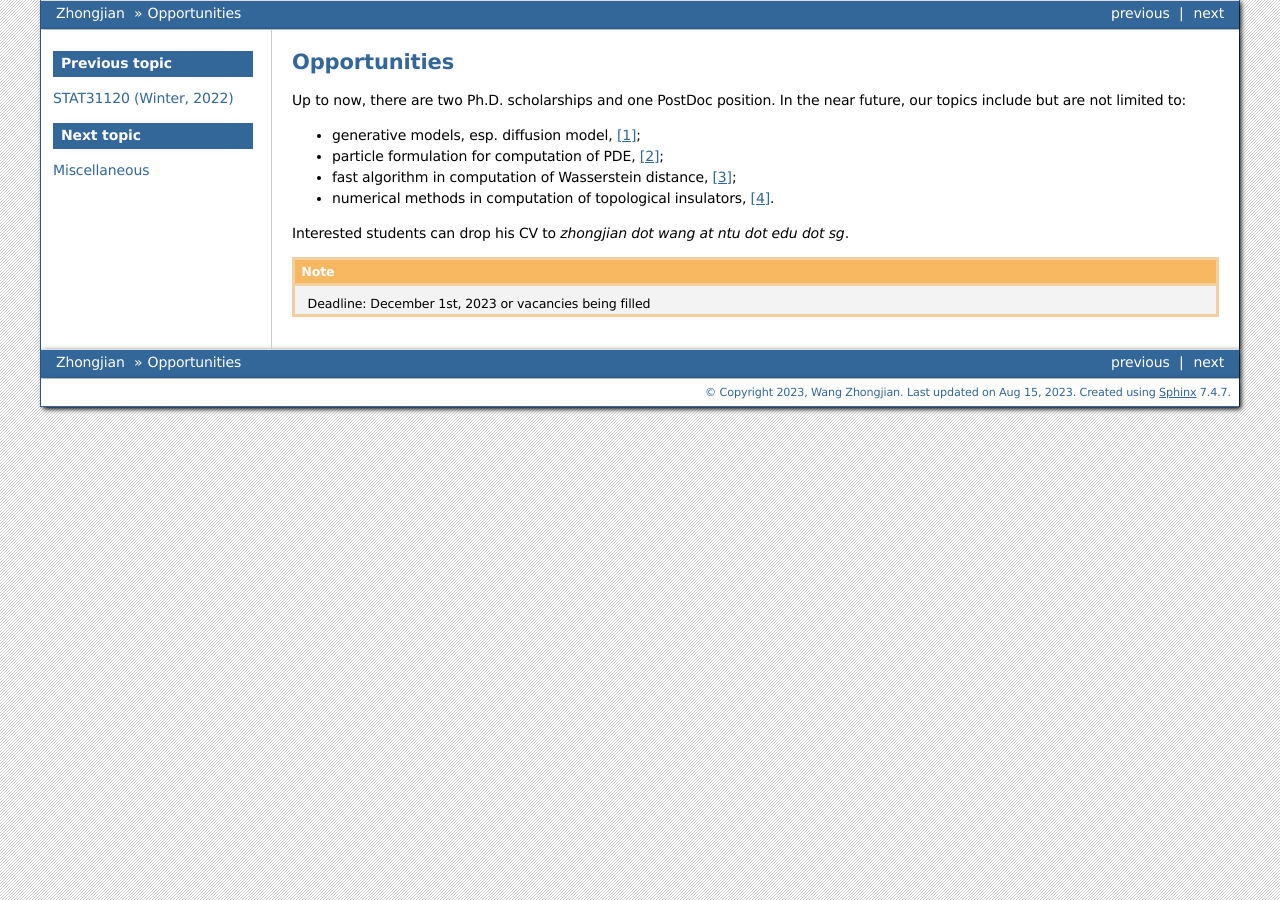
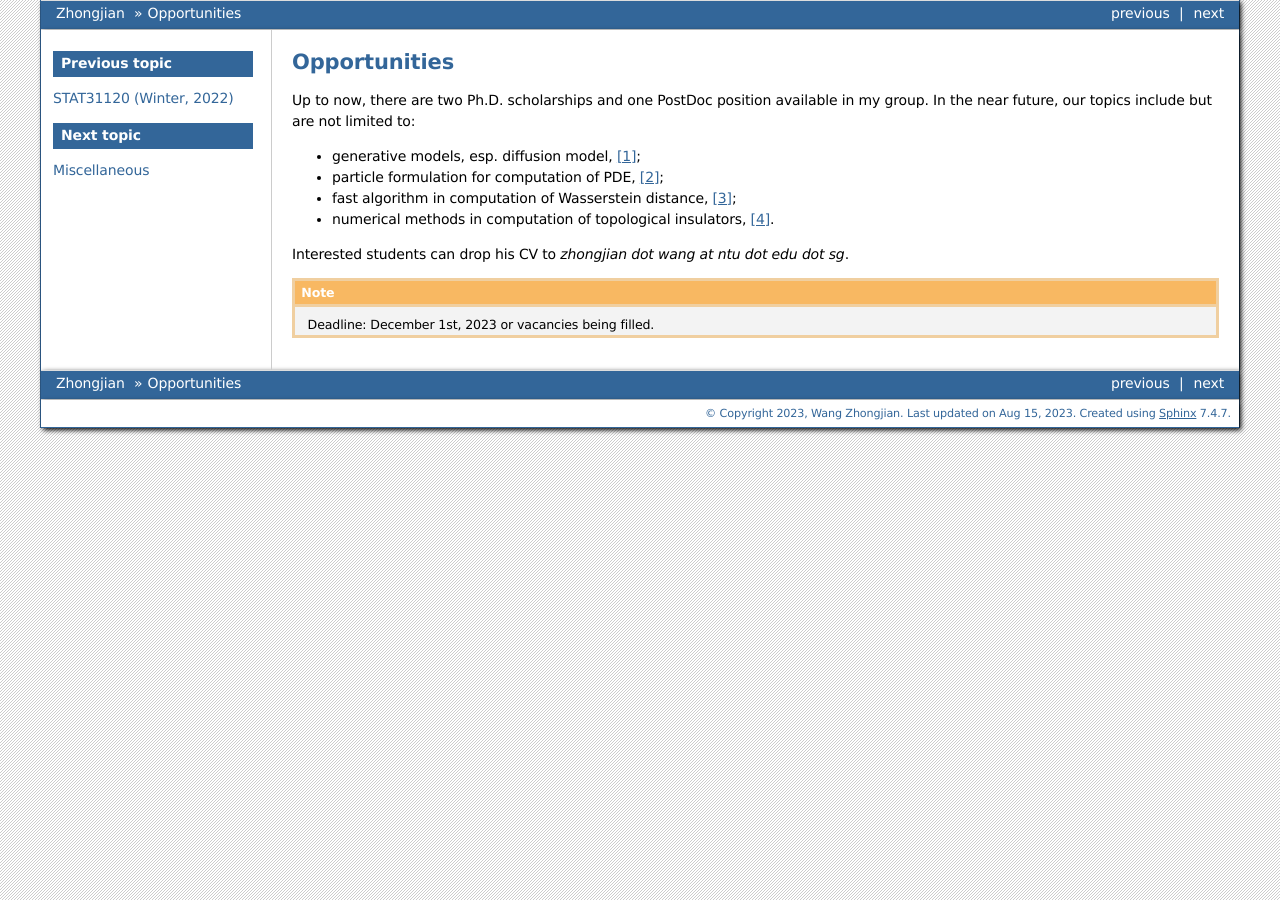
Before and after one commit to ariswang92/ariswang92.github.io, a Sphinx documentation site: the page built from doc/Opening.rst, in a window 1280 px wide. Built offline with Sphinx 7.4.7, drawn with Linux system fonts in a browser that asks for light colours.

Commit message:
Update Opening.rst

```diff
--- a/doc/Opening.rst
+++ b/doc/Opening.rst
@@ -1,7 +1,7 @@
 Opportunities
 =============
 
-Up to now, there are two Ph.D. scholarships and one PostDoc position. In the near future, our topics include but are not limited to:
+Up to now, there are two Ph.D. scholarships and one PostDoc position available in my group. In the near future, our topics include but are not limited to:
 
 * generative models, esp. diffusion model, `[1] <https://arxiv.org/abs/2301.07882>`__;
 
@@ -14,4 +14,4 @@
 
 Interested students can drop his CV to *zhongjian dot wang at ntu dot edu dot sg*.
 
-.. note:: Deadline: December 1st, 2023 or vacancies being filled
+.. note:: Deadline: December 1st, 2023 or vacancies being filled.
```
